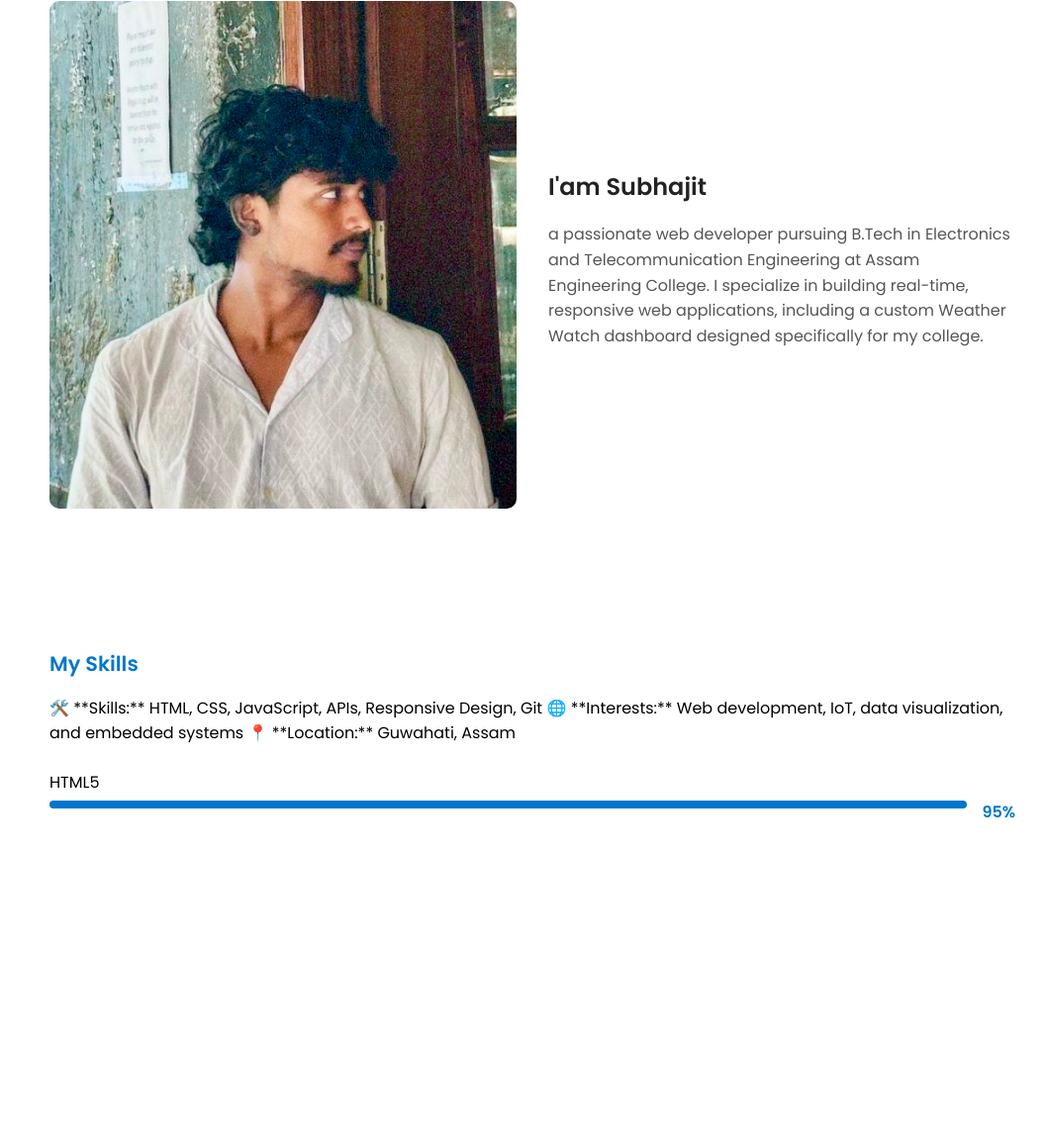
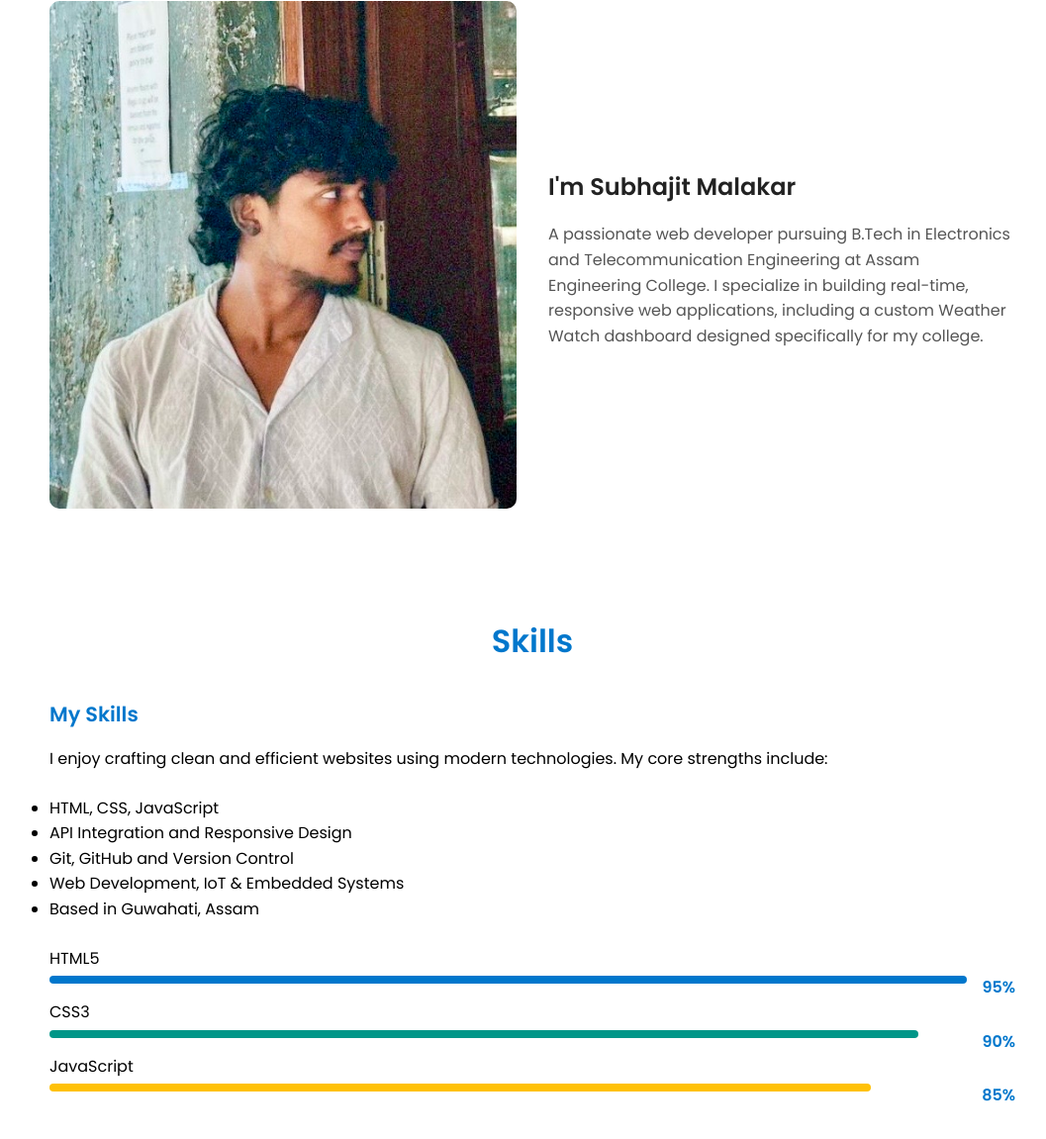
Before and after one commit to mostlyfrenzied/my-own-portfolio, a plain HTML site: page index.html in a window 1280 px wide. Shown: the part 679-1830 px from the top of the page at 99% size, without its empty margins (102-1159 px from the left). Before the commit the page ends 1562 px from the top, so only its background shows below. Drawn offline with nearby package versions, Linux system fonts and the light colour scheme; a script that the page names is missing.

Commit message:
Update index.html

```diff
--- a/index.html
+++ b/index.html
@@ -5,11 +5,12 @@
   <meta name="viewport" content="width=device-width, initial-scale=1.0" />
   <link rel="stylesheet" href="style.css" />
   <link href='https://unpkg.com/boxicons@2.1.4/css/boxicons.min.css' rel="stylesheet" />
-  <meta name="description" content="Portfolio of Subhajit Malakar - A passionate developer and learner." />
-  <title>Portfolio</title>
+  <meta name="description" content="Portfolio of Subhajit Malakar - A passionate web developer from Assam Engineering College." />
+  <title>Portfolio - Subhajit Malakar</title>
 </head>
 <body>
 
+  <!-- Header -->
   <header class="l-header">
     <nav class="nav bd-grid" role="navigation" aria-label="Main Navigation">
       <div>
@@ -18,11 +19,11 @@
 
       <div class="nav__menu" id="nav-menu">
         <ul class="nav__list">
-          <li class="nav__item"><a href="#" class="nav__link active">Home</a></li>
-          <li class="nav__item"><a href="#" class="nav__link">About</a></li>
-          <li class="nav__item"><a href="#" class="nav__link">Skills</a></li>
-          <li class="nav__item"><a href="#" class="nav__link">Work</a></li>
-          <li class="nav__item"><a href="#" class="nav__link">Contact</a></li>
+          <li class="nav__item"><a href="#home" class="nav__link active">Home</a></li>
+          <li class="nav__item"><a href="#about" class="nav__link">About</a></li>
+          <li class="nav__item"><a href="#skills" class="nav__link">Skills</a></li>
+          <li class="nav__item"><a href="#work" class="nav__link">Work</a></li>
+          <li class="nav__item"><a href="#contact" class="nav__link">Contact</a></li>
         </ul>
       </div>
 
@@ -32,48 +33,64 @@
     </nav>
   </header>
 
+  <!-- Main -->
   <main class="l-main">
+
+    <!-- Home Section -->
     <section class="home bd-grid" id="home">
       <div class="home__data">
-         <h1 class="home__title">Hi, <br>I'am <span class="home__title-color">Subhajit</span><br>Web designer</h1>
-         <a href="#" class="button">Contact</a>
+        <h1 class="home__title">Hi,<br>I'm <span class="home__title-color">Subhajit</span><br>Web Designer</h1>
+        <a href="#contact" class="button">Contact</a>
       </div>
 
       <div class="home__social">
-        <a href="#" class="home__social-icon"><i class='bx bxl-linkedin' ></i></a>
-        <a href="#" class="home__social-icon"><i class='bx bxl-instagram' ></i></a>
-        <a href="#" class="home__social-icon"><i class='bx bxl-github' ></i></a>
+        <a href="#" class="home__social-icon"><i class='bx bxl-linkedin'></i></a>
+        <a href="#" class="home__social-icon"><i class='bx bxl-instagram'></i></a>
+        <a href="#" class="home__social-icon"><i class='bx bxl-github'></i></a>
       </div>
 
       <div class="home__img">
-        <img src="35AC0665-9321-4635-9FEA-011D38A7A3DD.jpg"alt="">
+        <img src="35AC0665-9321-4635-9FEA-011D38A7A3DD.jpg" alt="Profile Picture">
       </div>
     </section>
+
+    <!-- About Section -->
     <section class="about section" id="about">
       <h2 class="section-title">About</h2>
 
       <div class="about__container bd-grid">
         <div class="about__img">
-                <img src="8b811f4f-b9c4-4918-b8d4-725aa685bd5a.jpg" alt="">
+          <img src="8b811f4f-b9c4-4918-b8d4-725aa685bd5a.jpg" alt="About Subhajit">
         </div>
         <div>
-                <h2 class="about__subtitle">I'am Subhajit</h2>
-                <p class="about__text">a passionate web developer pursuing B.Tech in Electronics and Telecommunication Engineering at Assam Engineering College. I specialize in building real-time, responsive web applications, including a custom Weather Watch dashboard designed specifically for my college.</p>
-
+          <h2 class="about__subtitle">I'm Subhajit Malakar</h2>
+          <p class="about__text">
+            A passionate web developer pursuing B.Tech in Electronics and Telecommunication Engineering at Assam Engineering College.
+            I specialize in building real-time, responsive web applications, including a custom Weather Watch dashboard designed specifically for my college.
+          </p>
         </div>
       </div>
     </section>
 
+    <!-- Skills Section -->
     <section class="skills section" id="skills">
-        <h2 class="section-title"></h2>
+      <h2 class="section-title">Skills</h2>
+
       <div class="skills__container bd-grid">
         <div>
           <h2 class="skills__subtitle">My Skills</h2>
           <p class="skills__text">
-                    🛠️ **Skills:** HTML, CSS, JavaScript, APIs, Responsive Design, Git
-                    🌐 **Interests:** Web development, IoT, data visualization, and embedded systems
-                    📍 **Location:** Guwahati, Assam
+            I enjoy crafting clean and efficient websites using modern technologies. My core strengths include:
           </p>
+
+          <ul class="skills__text">
+            <li>HTML, CSS, JavaScript</li>
+            <li>API Integration and Responsive Design</li>
+            <li>Git, GitHub and Version Control</li>
+            <li>Web Development, IoT & Embedded Systems</li>
+            <li>Based in Guwahati, Assam</li>
+          </ul>
+
           <div class="skills__data">
             <div class="skills__names">
               <span class="skills__name">HTML5</span>
@@ -83,11 +100,36 @@
             </div>
             <div class="skills__bar skills__html"></div>
           </div>
+
+          <div class="skills__data">
+            <div class="skills__names">
+              <span class="skills__name">CSS3</span>
+            </div>
+            <div>
+              <span class="skills__percentage">90%</span>
+            </div>
+            <div class="skills__bar skills__css"></div>
+          </div>
+
+          <div class="skills__data">
+            <div class="skills__names">
+              <span class="skills__name">JavaScript</span>
+            </div>
+            <div>
+              <span class="skills__percentage">85%</span>
+            </div>
+            <div class="skills__bar skills__js"></div>
+          </div>
+
         </div>
       </div>
     </section>
+
+    <!-- Add Work & Contact Sections Here if needed -->
+
   </main>
 
+  <!-- Scripts -->
   <script src="https://unpkg.com/scrollreveal"></script>
   <script src="main.js"></script>
 </body>
```
Lines whose indentation alone changed are shown as unchanged.
